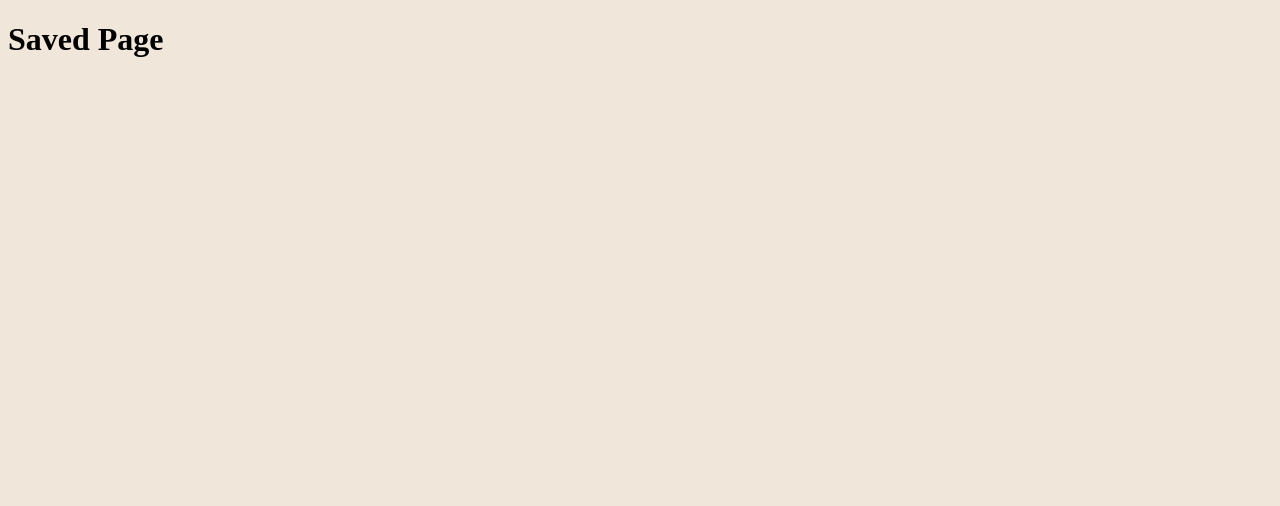
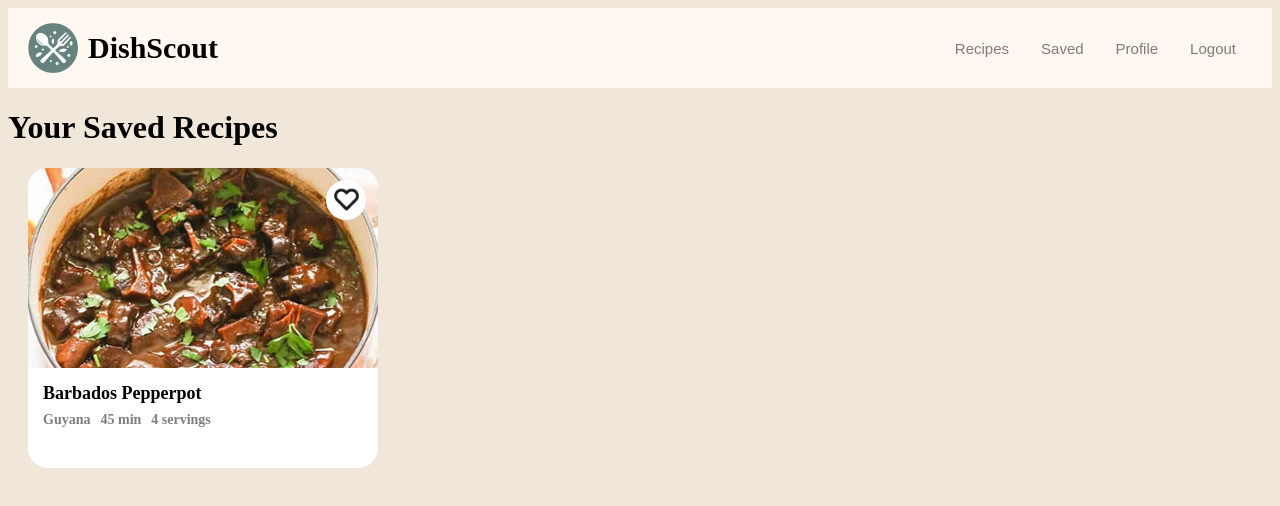
Before and after one commit to mcarlod/DishScout, a React (Vite) app: page /saved in a window 1280 px wide. Shown: the top 506 px of the page. Built offline with nearby package versions, Linux system fonts and the light colour scheme.

Commit message:
Implemented first iteration of saved recipes page.

```diff
--- a/src/pages/SavedRecipes.jsx
+++ b/src/pages/SavedRecipes.jsx
@@ -1,5 +1,29 @@
+import Navbar from '../components/Navbar'
+import RecipeCard from "../components/RecipeCard.jsx";
+import pepperpot from "../assets/Rectangle 5.png"
+
 function SavedRecipes() {
-    return <h1>Saved Page</h1>
+    return(
+        <>
+            <header>
+                <Navbar />
+            </header>
+
+            <main>
+                <h1>Your Saved Recipes</h1>
+
+                <section>
+                    <RecipeCard
+                        image={pepperpot}
+                        recipeName="Barbados Pepperpot"
+                        country="Guyana"
+                        prepTime={45}
+                        servings={4}
+                    />
+                </section>
+            </main>
+        </>
+    );
 }
 
 export default SavedRecipes;
```
Also changed, not shown: src/services/supabase.js (added), src/styles/variable.css (added).
